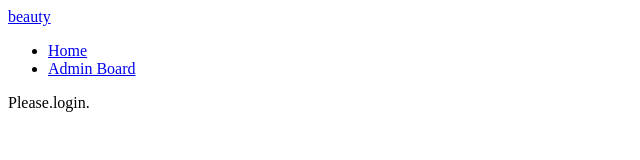
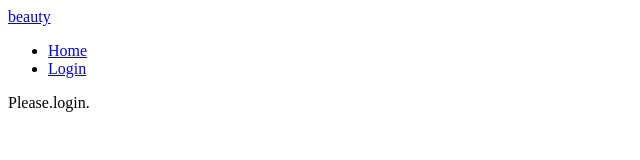
Before and after one commit to kristya-art/beautyAcademy, an Angular app in the folder frontend/: page /home in a window 1280 px wide. Shown: the top 160 px of the page, without its empty margins (0-640 px from the left). Built offline with nearby package versions, Linux system fonts and the light colour scheme.

Commit message:
fixed some bugs

```diff
--- a/frontend/src/app/app.component.html
+++ b/frontend/src/app/app.component.html
@@ -15,7 +15,7 @@
         <a class="nav-link" routerLink="admin">Lecturer Board</a>
       </li>
       <li *ngIf="!authority" class = "nav-item">
-        <a class="nav-link" routerLink="auth/login">Admin Board</a>
+        <a class="nav-link" routerLink="auth/login">Login</a>
       </li>
 
     </ul>
--- a/frontend/src/app/lecturer/lecturer.component.ts
+++ b/frontend/src/app/lecturer/lecturer.component.ts
@@ -1,4 +1,5 @@
 import { Component, OnInit } from '@angular/core';
+import { UserService } from '../services/user.service'
 
 @Component({
   selector: 'app-lecturer',
@@ -6,10 +7,20 @@ import { Component, OnInit } from '@angular/core';
   styleUrls: ['./lecturer.component.css']
 })
 export class LecturerComponent implements OnInit {
+  board: string;
+  errorMessage: string;
 
-  constructor() { }
+  constructor(private userService: UserService) { }
 
   ngOnInit() {
+    this.userService.getAdminBoard().subscribe(
+      data=> {
+        this.board = data;
+      },
+      error=> {
+        this.errorMessage = `${error.status}: ${JSON.parse(error.error).message}`;
+      }
+    );
   }
 
 }
```
